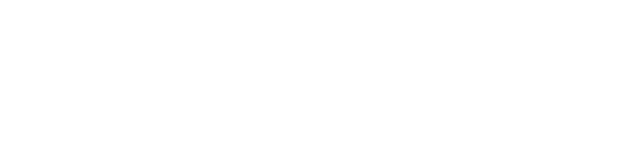
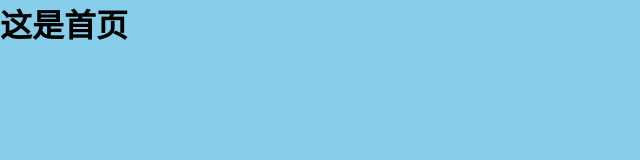
Before and after one commit to hzc142857/hzc_01, a plain HTML site: page login.html in a window 1280 px wide. Shown: the whole page, without its empty margins (0-640 px from the left). Drawn offline with Linux system fonts and the light colour scheme.

Commit message:
提交修改后的html和css文件

```diff
--- a/index.css
+++ b/index.css
@@ -1,3 +1,9 @@
 * {
   padding: 0;
+  margin: 0;
+  box-sizing: border-box;
 }
+
+body {
+  background-color: skyblue;
+}
--- a/login.html
+++ b/login.html
@@ -0,0 +1,15 @@
+<!DOCTYPE html>
+<html lang="zh-CN">
+
+<head>
+  <meta charset="UTF-8">
+  <title>title</title>
+  <!-- 引入首页css文件 -->
+  <link rel="stylesheet" href="./index.css">
+</head>
+
+<body>
+  <h1>这是首页</h1>
+</body>
+
+</html>
```
